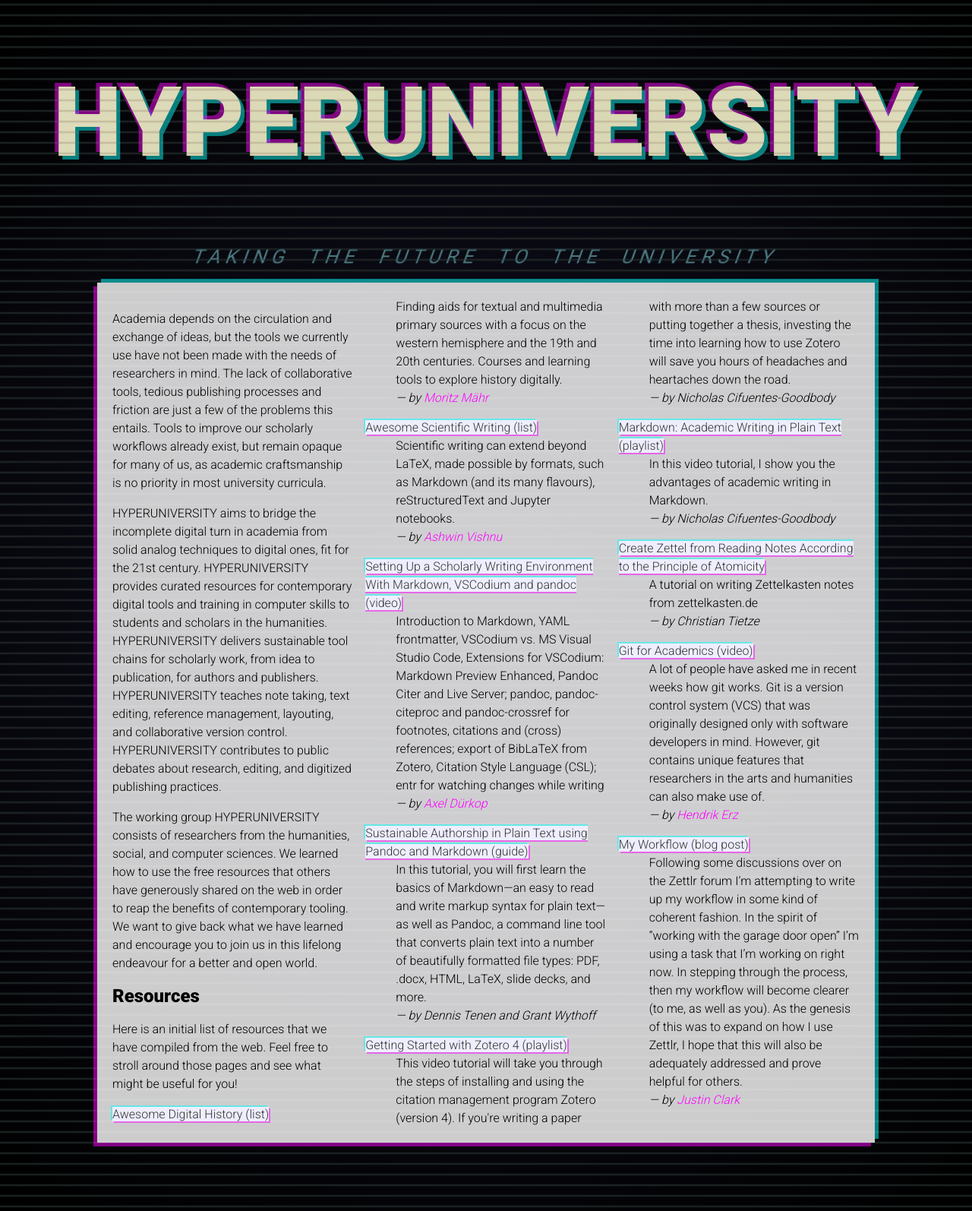
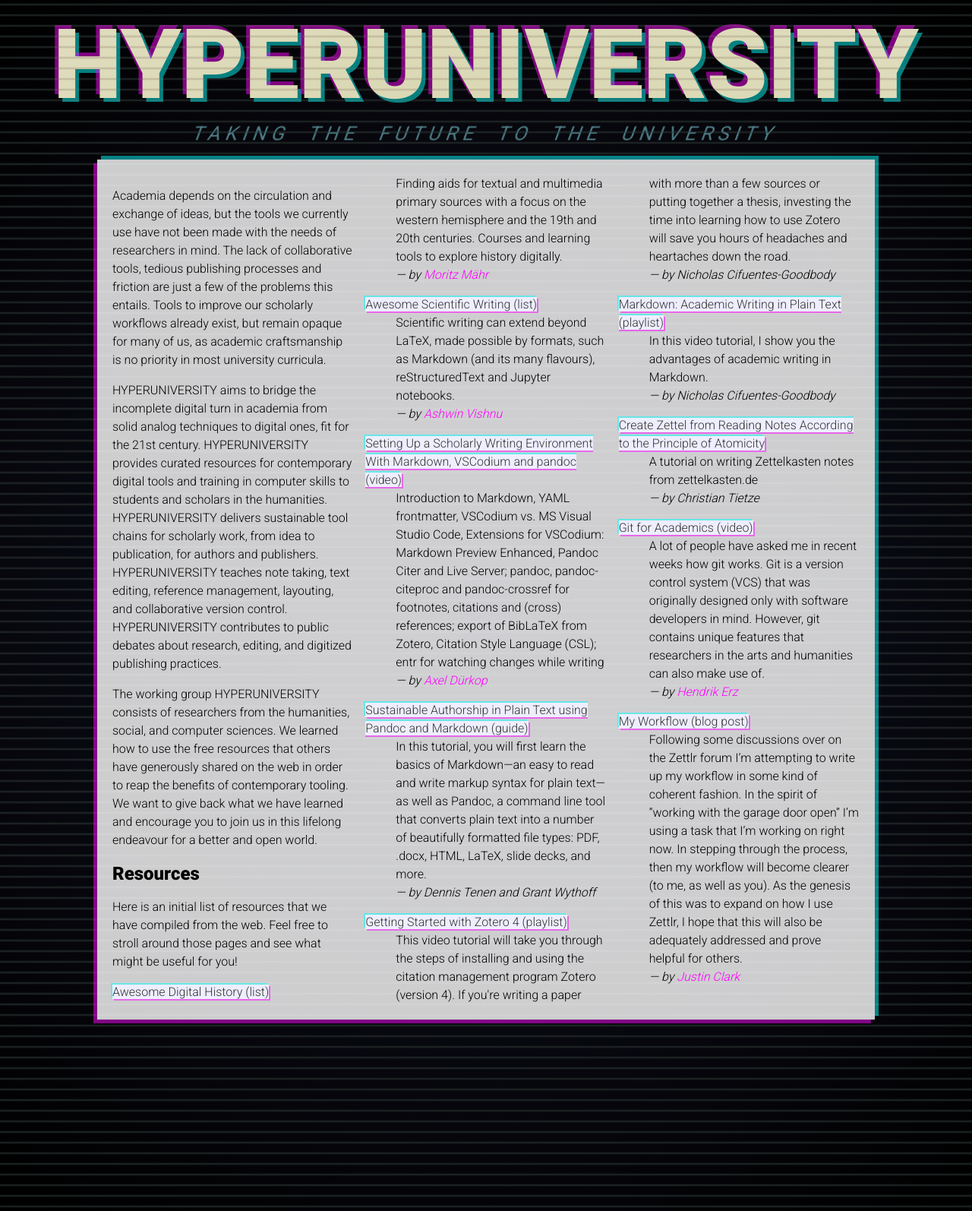
Before and after one commit to nathanlesage/hyperuniversity-site, a Jekyll site: the page built from index.htm, in a window 1280 px wide. Shown: the whole page at 76% size. Built offline with Jekyll 4.4.1, drawn with Linux system fonts in a browser that asks for light colours.

Commit message:
Fix h1-margins

```diff
--- a/assets/app.css
+++ b/assets/app.css
@@ -38,6 +38,9 @@ div#app {
 h1#hyper-heading {
   font-size: 10vw; /* 20% screen filling */
   font-weight: 900; /* The super-bold weight */
+  /* Fix the margins of the heading to make it less spacious */
+  margin-top: 10px;
+  margin-bottom: 0px;
   font-weight: bold;
   text-align: center;
   color: rgb(224, 222, 192);
```
